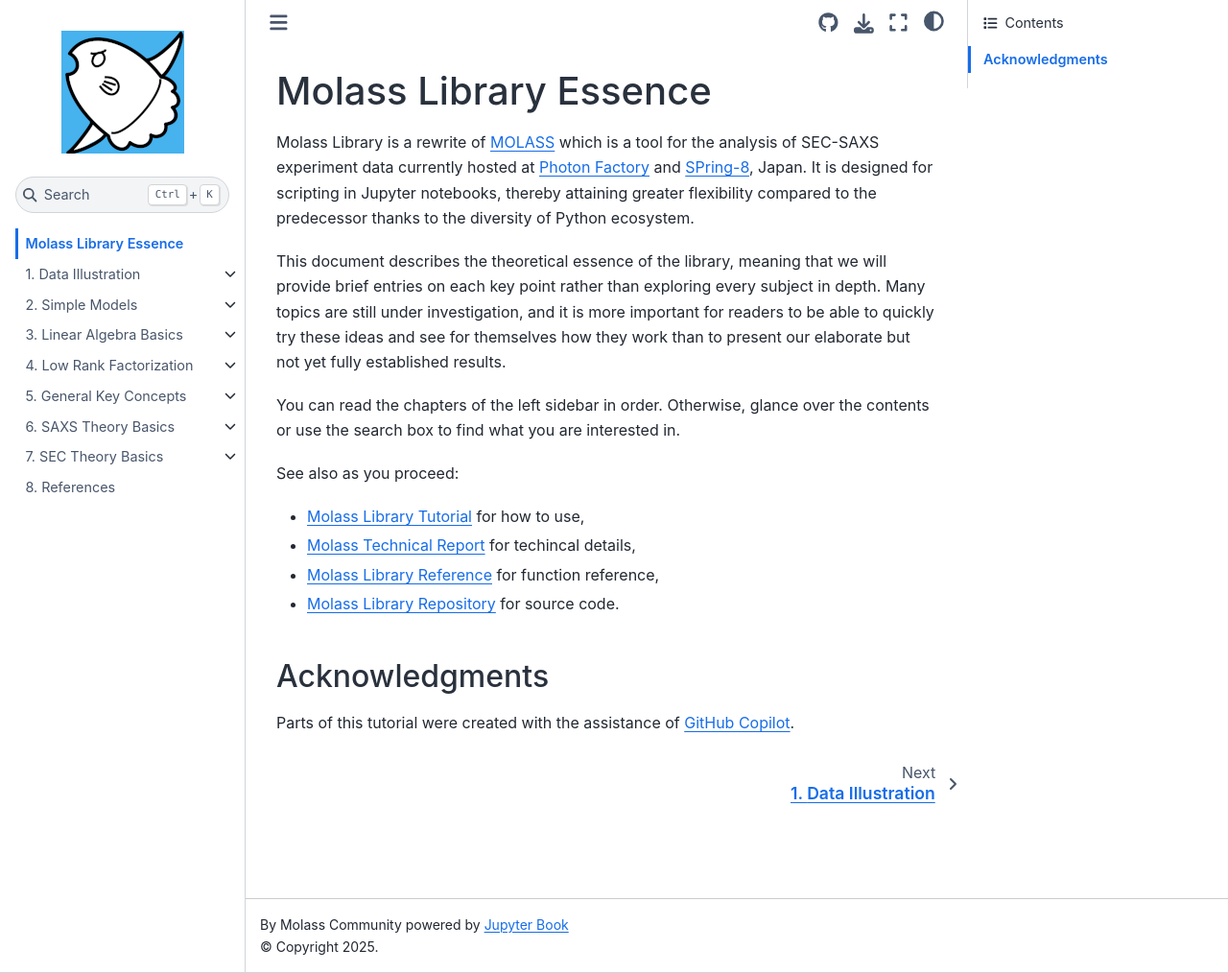
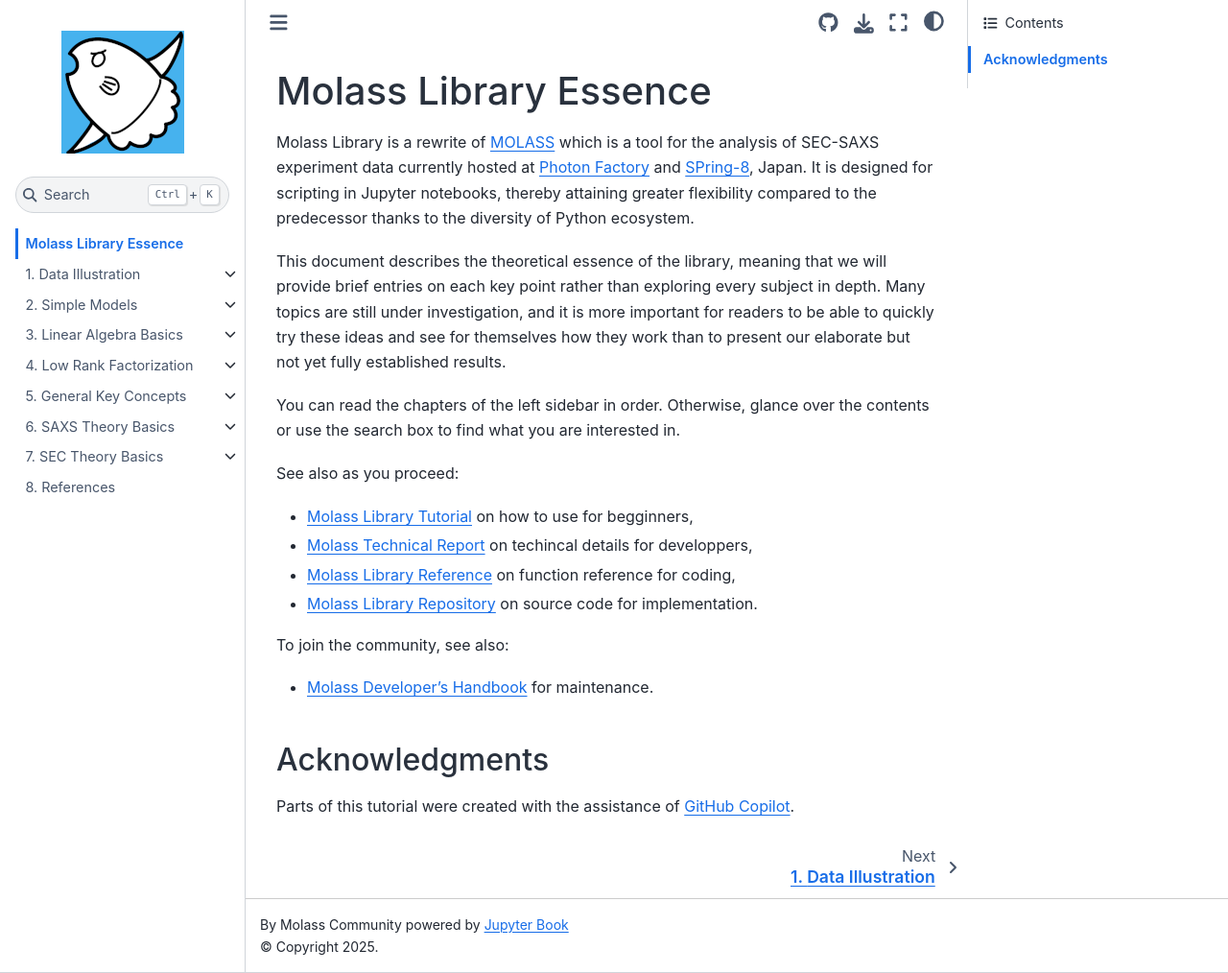
Before and after one commit to molass-saxs/molass-essence, a Jupyter Book: the page built from chapters/intro.md, in a window 1280 px wide and 1014 px high. Shown: the whole window at 96% size. Built offline with Jupyter Book 1.0.4 settings and Sphinx 7.4.7 and the Sphinx Book theme 1.1.4, drawn with Linux system fonts in a browser that asks for light colours; pages that are not in the unit, such as notebooks, are missing from menus.

Commit message:
Update for better wording

```diff
--- a/chapters/intro.md
+++ b/chapters/intro.md
@@ -8,10 +8,13 @@
 
 See also as you proceed:
 
-* [Molass Library Tutorial](https://nshimizu0721.github.io/molass-tutorial/) for how to use,
-* [Molass Technical Report](https://freesemt.github.io/molass-technical/) for techincal details,
-* [Molass Library Reference](https://nshimizu0721.github.io/molass-library/) for function reference,
-* [Molass Library Repository](https://github.com/nshimizu0721/molass-library) for source code.
+* [Molass Library Tutorial](https://nshimizu0721.github.io/molass-tutorial/) on how to use for begginners,
+* [Molass Technical Report](https://freesemt.github.io/molass-technical/) on techincal details for developpers,
+* [Molass Library Reference](https://nshimizu0721.github.io/molass-library/) on function reference for coding,
+* [Molass Library Repository](https://github.com/nshimizu0721/molass-library) on source code for implementation.
+
+To join the community, see also:
+* [Molass Developer's Handbook](https://nshimizu0721.github.io/molass-develop) for maintenance.
 
 ## Acknowledgments
 
```
Also changed, not shown: chapters/20/simple-models.md (+1 -1 lines).
